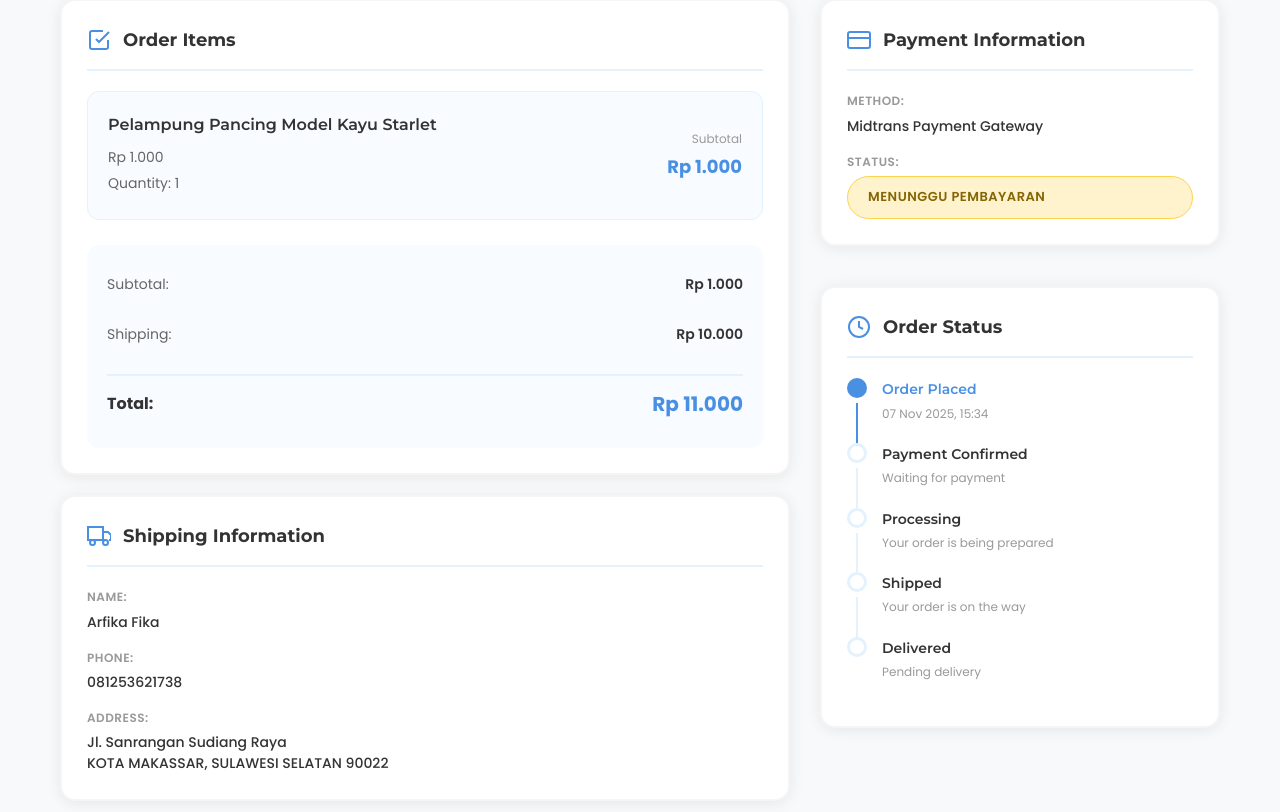
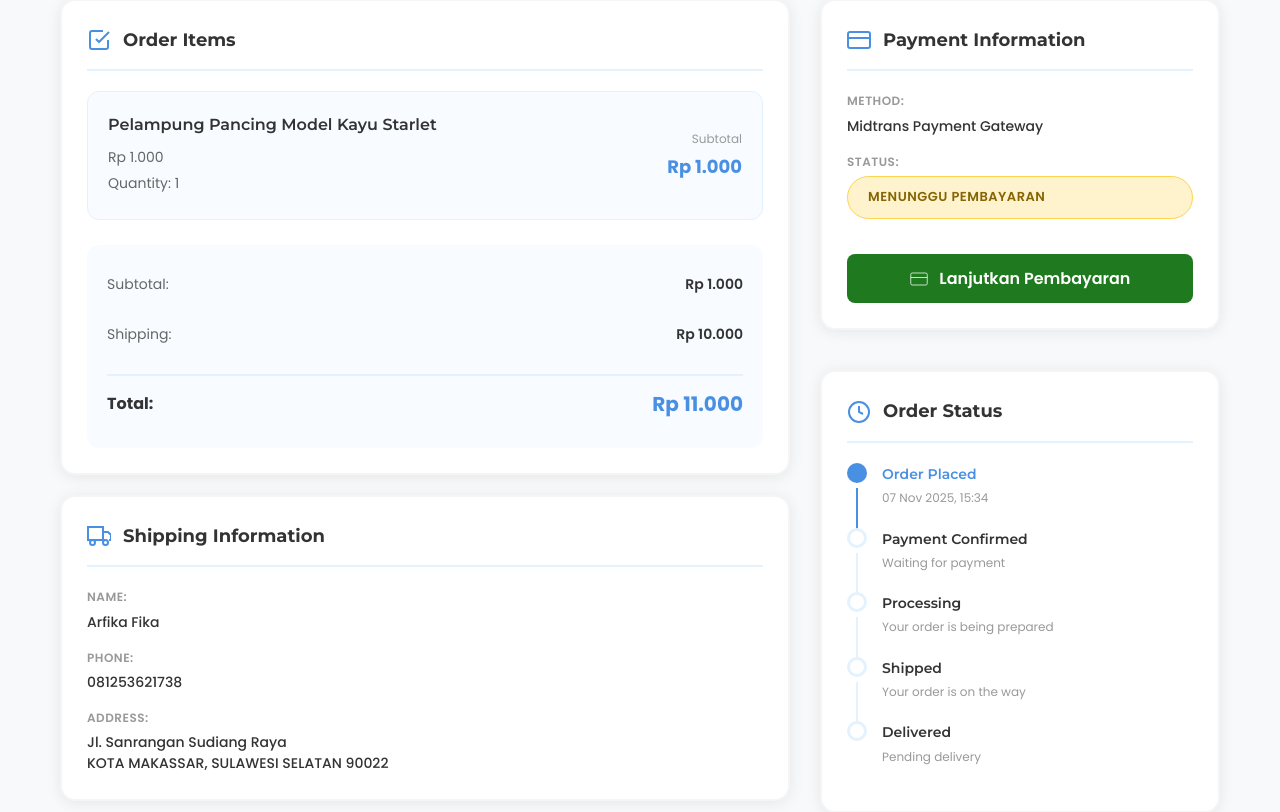
Before and after one commit to Ikrar37/Projek-MancingMo, a Django app: page /profile/orders/37/ in a window 1280 px wide. Shown: the part 350-1162 px from the top of the page. Run offline with Django 5.2, Linux system fonts and the light colour scheme; a user stored in the database is signed in; data comes from the database, SQL or seed files in the repository; both versions use the stored data as it was after the commit; data that the repository does not hold is empty.

Commit message:
update order detail

```diff
--- a/products/urls.py
+++ b/products/urls.py
@@ -18,6 +18,7 @@ urlpatterns = [
 
     path('midtrans-payment/<int:order_id>/', views.midtrans_payment, name='midtrans_payment'),
     path('midtrans-notification/', views.midtrans_notification, name='midtrans_notification'),
+    path('continue-payment/<int:order_id>/', views.continue_payment, name='continue_payment'),  # ✅ TAMBAHAN BARU
 
     # Profile
     path('profile/', views.profile, name='profile'),
--- a/products/views.py
+++ b/products/views.py
@@ -1026,6 +1026,48 @@ def midtrans_payment(request, order_id):
 
     return render(request, 'midtrans_payment.html', context)
 
+@login_required
+def continue_payment(request, order_id):
+    """View untuk melanjutkan pembayaran order yang masih pending"""
+    order = get_object_or_404(Order, id=order_id, user=request.user)
+
+    # Validasi: hanya order dengan status pending yang bisa lanjut bayar
+    if order.status != 'pending':
+        messages.error(request, 'Order ini tidak dapat dilanjutkan pembayarannya!')
+        return redirect('order_detail', order_id=order.id)
+
+    # Validasi: harus menggunakan metode pembayaran midtrans
+    if order.payment_method != 'midtrans':
+        messages.error(request, 'Order ini tidak menggunakan pembayaran Midtrans!')
+        return redirect('order_detail', order_id=order.id)
+
+    # Jika sudah punya snap token, langsung redirect ke halaman payment
+    if order.midtrans_snap_token:
+        return redirect('midtrans_payment', order_id=order.id)
+
+    # Jika belum punya snap token, buat baru
+    from .midtrans_utils import MidtransPayment
+
+    try:
+        midtrans = MidtransPayment()
+        result = midtrans.create_transaction(order)
+
+        if result['success']:
+            # Simpan snap token ke order
+            order.midtrans_snap_token = result['snap_token']
+            order.midtrans_order_id = order.order_number
+            order.save()
+
+            # Redirect ke payment page
+            return redirect('midtrans_payment', order_id=order.id)
+        else:
+            messages.error(request, f'Gagal membuat transaksi: {result["error"]}')
+            return redirect('order_detail', order_id=order.id)
+
+    except Exception as e:
+        messages.error(request, f'Terjadi kesalahan: {str(e)}')
+        return redirect('order_detail', order_id=order.id)
+
 
 @require_POST
 def midtrans_notification(request):
--- a/templates/registration/order_detail.html
+++ b/templates/registration/order_detail.html
@@ -147,6 +147,19 @@
                         </a>
                     </div>
                     {% endif %}
+
+                    <!-- Tombol Lanjutkan Pembayaran -->
+                    {% if order.status == 'pending' and order.payment_method == 'midtrans' and order.midtrans_snap_token %}
+                    <div class="info-item" style="margin-top: 20px;">
+                        <a href="{% url 'continue_payment' order_id=order.id %}" class="btn-continue-payment" style="display: inline-block; width: 100%; padding: 12px 20px; background: #1f7a1f; color: white; text-align: center; text-decoration: none; border-radius: 8px; font-weight: 600; transition: background 0.3s;">
+                            <svg xmlns="http://www.w3.org/2000/svg" viewBox="0 0 24 24" fill="none" stroke="currentColor" style="width: 18px; height: 18px; vertical-align: middle; margin-right: 8px;">
+                                <rect x="1" y="4" width="22" height="16" rx="2" ry="2"/>
+                                <line x1="1" y1="10" x2="23" y2="10"/>
+                            </svg>
+                            Lanjutkan Pembayaran
+                        </a>
+                    </div>
+                    {% endif %}
                 </div>
             </div>
 
@@ -209,4 +222,10 @@
         </div>
     </div>
 </div>
+
+<style>
+.btn-continue-payment:hover {
+    background: #166316 !important;
+}
+</style>
 {% endblock %}
```
Also changed, not shown: db.sqlite3.
